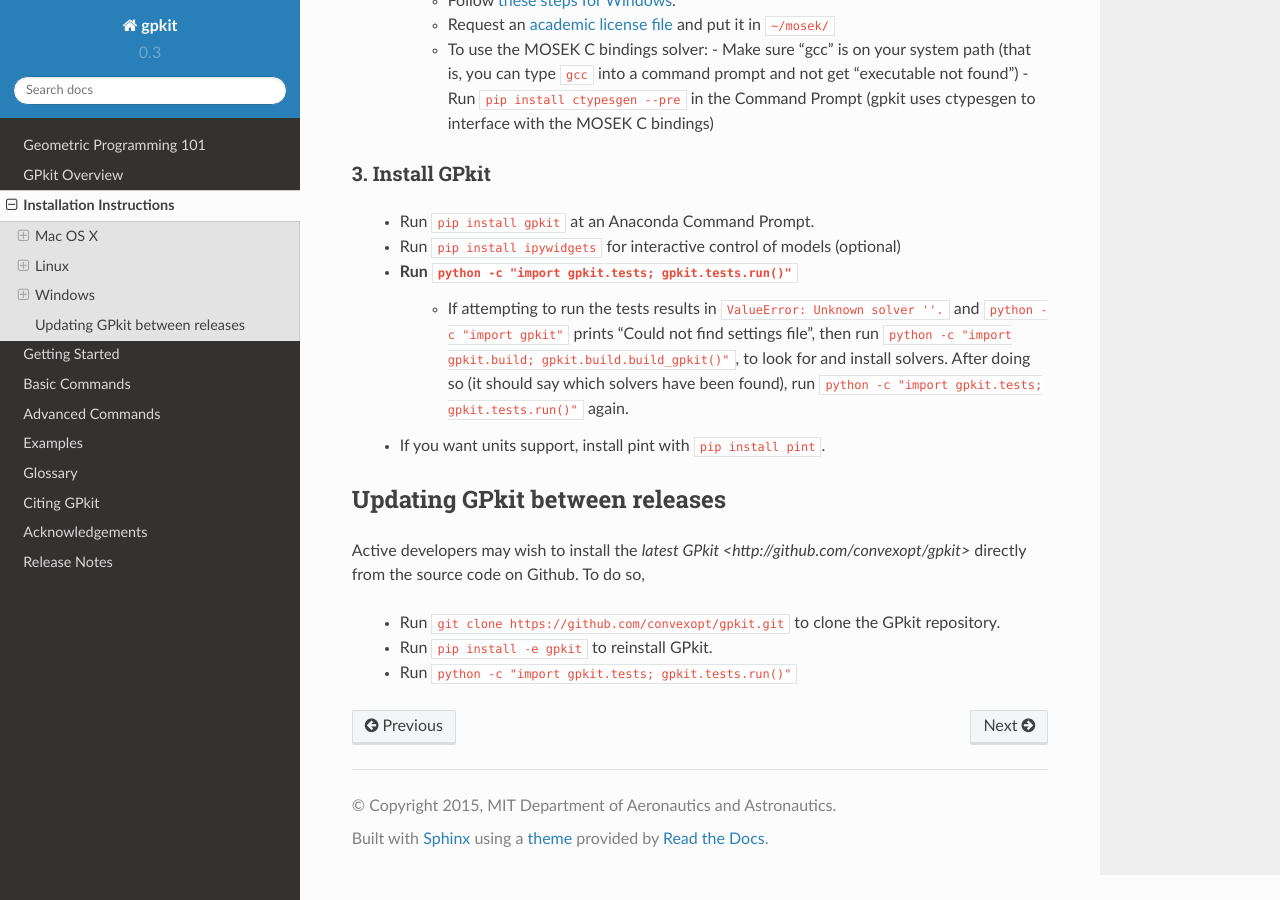
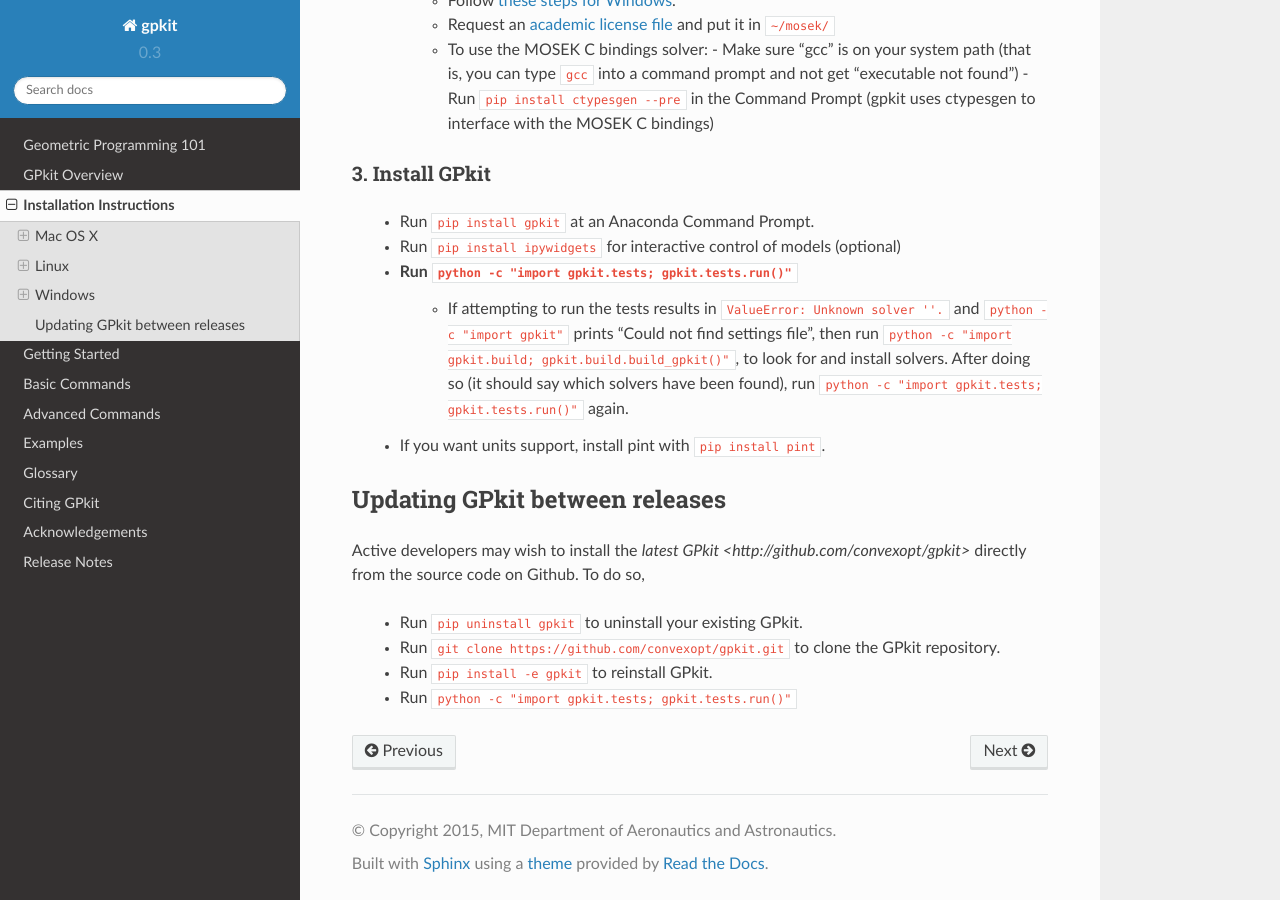
Before and after one commit to convexengineering/gpkit, a Sphinx documentation site: the page built from docs/source/installation.rst, in a window 1280 px wide and 900 px high, scrolled down 2240 px. Built offline with Sphinx 7.4.7 and the Read the Docs theme 2.0.0, drawn with Linux system fonts in a browser that asks for light colours.

Commit message:
respond to review

```diff
--- a/docs/source/installation.rst
+++ b/docs/source/installation.rst
@@ -108,6 +108,7 @@
 
 Active developers may wish to install the `latest GPkit <http://github.com/convexopt/gpkit>` directly from the source code on Github. To do so,
 
+  - Run ``pip uninstall gpkit`` to uninstall your existing GPkit.
   - Run ``git clone https://github.com/convexopt/gpkit.git`` to clone the GPkit repository.
   - Run ``pip install -e gpkit`` to reinstall GPkit.
   - Run ``python -c "import gpkit.tests; gpkit.tests.run()"``
```
